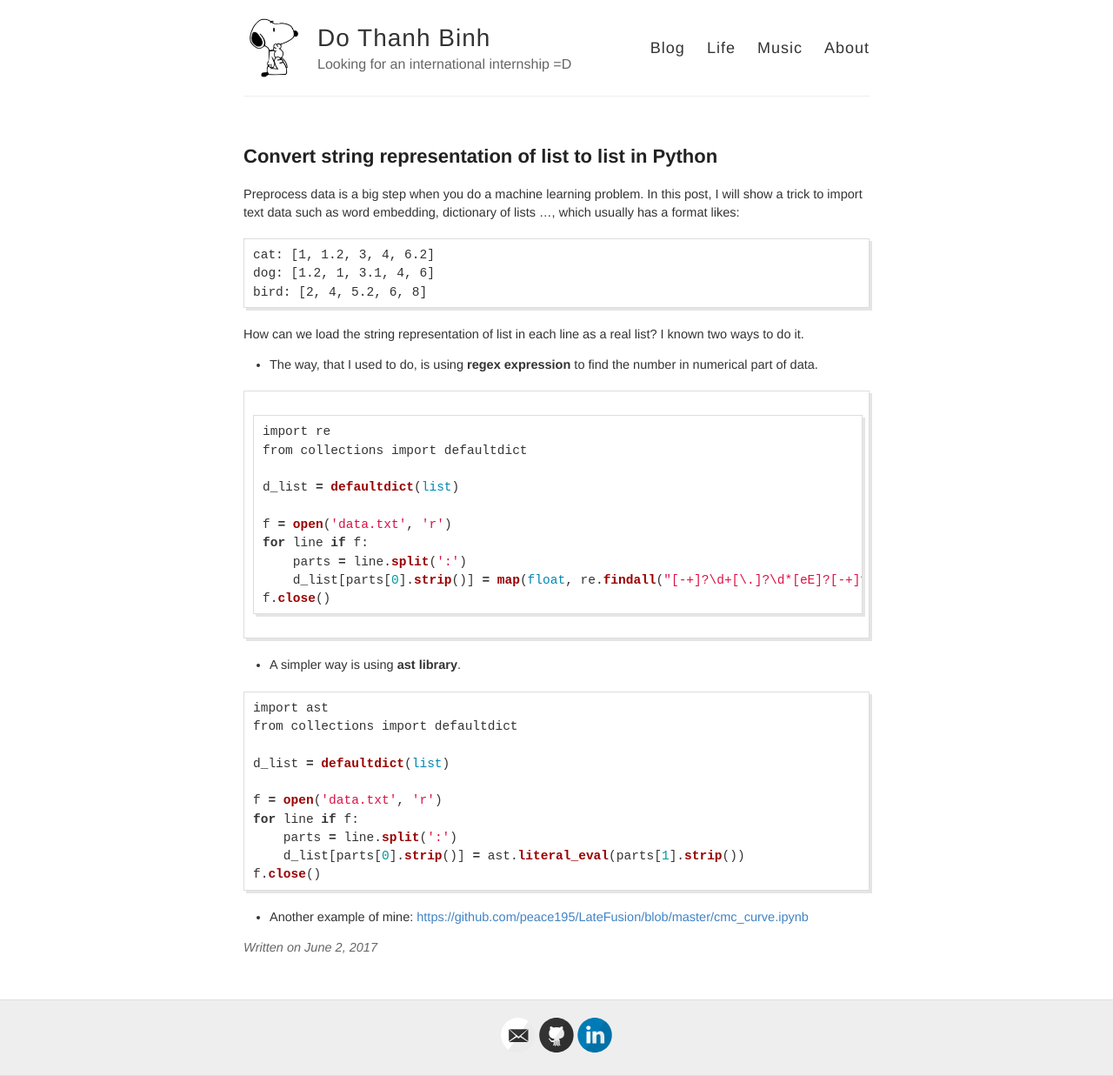
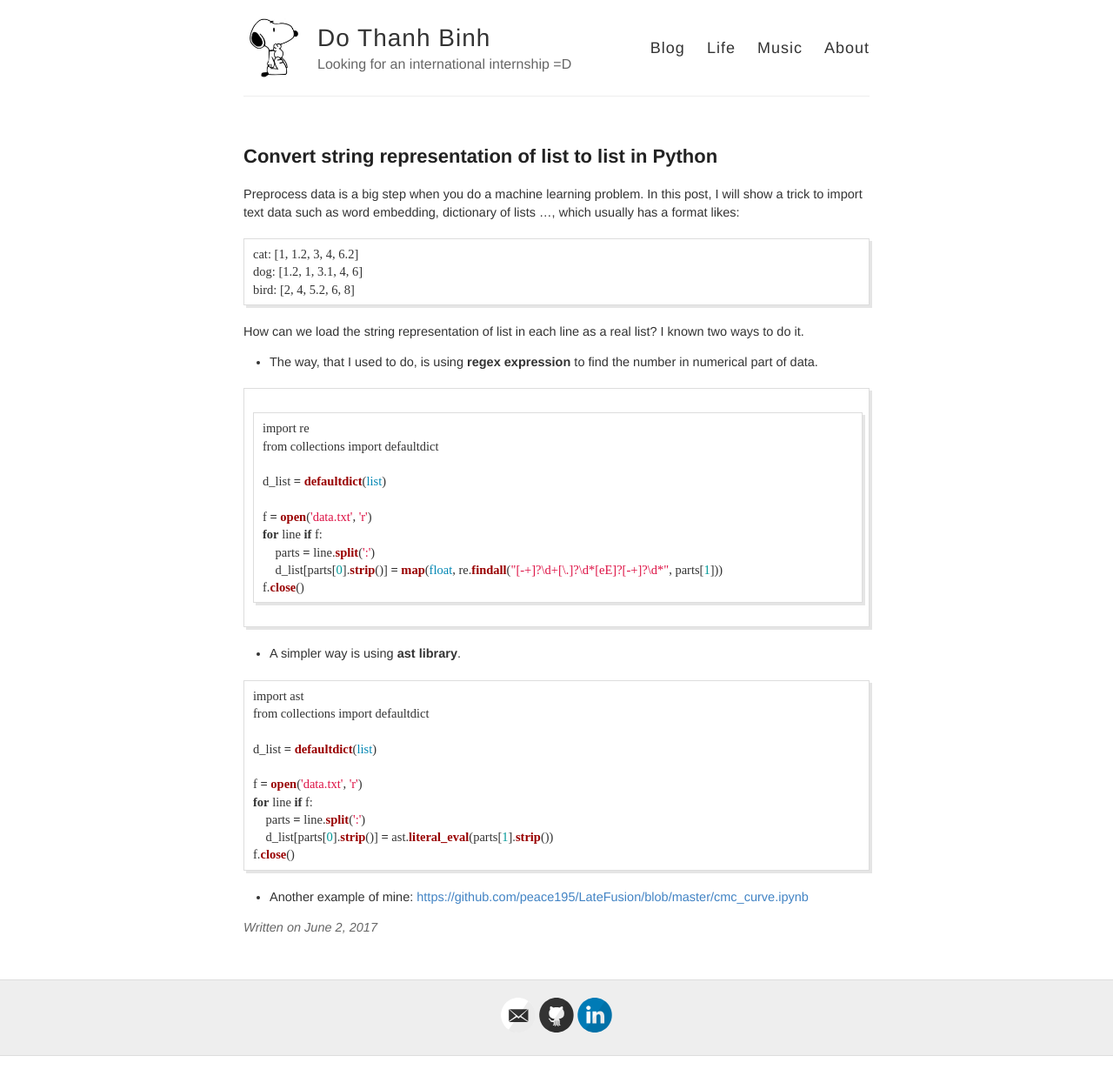
Before and after one commit to peace195/peace195.github.io, a Jekyll site: the page built from _posts/2017-06-02-convert-from-string-to-list.md, in a window 1280 px wide. Shown: the whole page at 87% size. Built offline with Jekyll 4.4.1, drawn with Linux system fonts in a browser that asks for light colours; our own code applies the rules of GitHub Pages for plain Markdown files; comment, search, counter and statistics services are not loaded; after the commit the page ends 1214 px from its top, so only the background shows below that.

Commit message:
ubuntu font

```diff
--- a/_sass/_highlights.scss
+++ b/_sass/_highlights.scss
@@ -16,7 +16,7 @@
 }
 
 code {
-  font-family:'Bitstream Vera Sans Mono','Ubuntu', monospace;
+  font-family:'Bitstream Vera Sans Mono','Ubuntu', ubuntu
 }
 
 .highlight  { background: #ffffff; }
```
